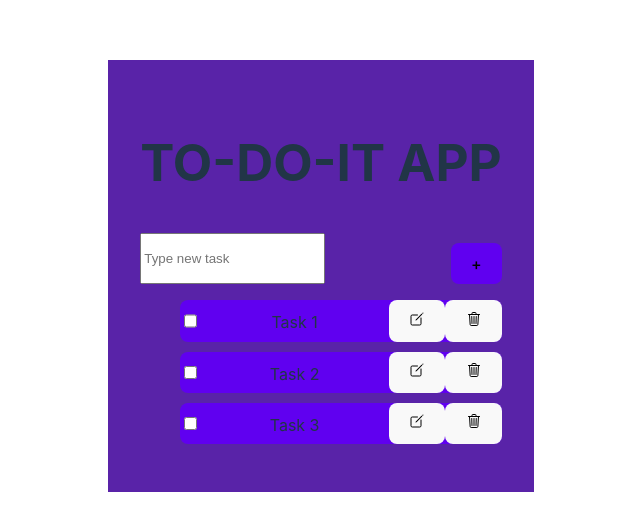
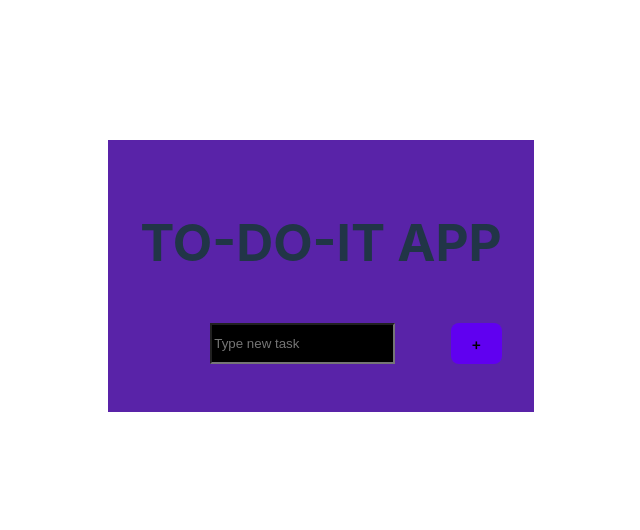
Before and after one commit to Santiago1297/my-react-task-list, a React (Vite) app in the folder my-react-app/: page / in a window 1280 px wide. Shown: the part 124-654 px from the top of the page, without its empty margins (319-959 px from the left). Built offline with nearby package versions, Linux system fonts and the light colour scheme.

Commit message:
Se termina proyecto 3

```diff
--- a/my-react-app/package.json
+++ b/my-react-app/package.json
@@ -11,7 +11,8 @@
   },
   "dependencies": {
     "react": "^18.2.0",
-    "react-dom": "^18.2.0"
+    "react-dom": "^18.2.0",
+    "uuid": "^9.0.1"
   },
   "devDependencies": {
     "@types/react": "^18.0.37",
--- a/my-react-app/src/App.css
+++ b/my-react-app/src/App.css
@@ -31,3 +31,11 @@
   margin-top: 10px;
   background-color: #6000F0;
 }
+
+.newTaskWrite {
+  display: flex;
+  justify-content: space-between;
+  margin-top: 10px;
+  margin-left: 70px;
+  background-color: #000000;
+}
--- a/my-react-app/src/App.jsx
+++ b/my-react-app/src/App.jsx
@@ -1,20 +1,20 @@
+import { useState } from "react";
 import "./App.css";
 import Header from "./components/Header";
 import { TaskInput } from "./components/TaskInput";
 import { TaskList } from "./components/TaskList";
-import { useTaskHelper } from "./Hooks/useTaskHelper";
+import { useLocalStorage } from "./Hooks/useLocalStorage";
 
 function App() {
-  const [tasks, submitTask, deleteTask] = useTaskHelper();
-  const handleSubmitTask = (description) => {
-    submitTask(description);
-  };
+  const {getLocalStorage} = useLocalStorage("task");
+  const [task, setTask] = useState(getLocalStorage());
+  const [inputText, setInputText] = useState("");
 
   return (
     <div className="App">
-      <Header />
-      <TaskInput submitTask={handleSubmitTask} />
-      <TaskList/>
+      <Header/>
+      <TaskInput todo="" task={task} setTask={setTask} inputText={inputText} setInputText={setInputText}/>
+      <TaskList task={task} setTask={setTask} inputText={inputText} setInputText={setInputText}/>
     </div>
   );
 }
--- /dev/null
+++ b/my-react-app/src/Hooks/useLocalStorage.js
@@ -0,0 +1,17 @@
+export const useLocalStorage = (key, task) => {
+      const getLocalStorage = () => {
+        const toDo = localStorage.getItem(key);
+        if (!toDo){
+            localStorage.setItem(key, JSON.stringify([]));
+            return [];
+        }
+        if (toDo){
+            return JSON.parse(toDo);
+        }
+        return toDo;
+      }
+      const setLocalStorage = () => {
+        localStorage.setItem(key, JSON.stringify(task));
+      }
+      return {getLocalStorage, setLocalStorage};
+}
--- a/my-react-app/src/Hooks/useTaskHelper.js
+++ b/my-react-app/src/Hooks/useTaskHelper.js
@@ -1,61 +1,39 @@
-import { useState, useEffect } from "react";
+import { useState, useEffect } from 'react';
+import { useLocalStorage } from './useLocalStorage';
 
-export function useTaskHelper() {
-  const [tasks, setTasks] = useState([
-    { description: "Task 1", isCompleted: false },
-    { description: "Task 2", isCompleted: false },
-    { description: "Task 3", isCompleted: false },
-  ]);
-
-  const submitTask = (description) => {
-    if (!tasks.find((task) => task.description === description)) {
-      setTasks([...tasks, { description: description, isCompleted: false }]);
-    }
-    localStorage.setItem("tasks", JSON.stringify(tasks));
-  };
-
-  const deleteTask = (description) => {
-    let index = -1;
-    for (let i = 0; i < tasks.length && index == -1; i++){
-      if(tasks[i].description === description){
-        index = i;
+export function useTaskHelper(todo, task, setTask, inputText, setInputText, newDescription) {
+  const inputData = {
+    id: new Date().getTime(),
+    description: inputText,
+    isComplete: false
+  }
+    const submitTask = () => {
+      if (inputText){
+        setTask([inputData, ...task])
+        setInputText("");
       }
     }
-    if (index!=-1){
-      setTasks(...tasks.splice(index,1))
-    }
-    localStorage.setItem("tasks", JSON.stringify(tasks));
-  };
 
-const updateTask = (description, newDescription) => {
-  let index = -1;
-  for (let i = 0; i < tasks.length && index == -1; i++){
-    if(tasks[i].description === description){
-      index = i;
-    }
+    const deleteTask = () => {
+      return task.filter(({id}) => id !== todo.id);
+    };
+
+    const updateTask = () => {
+      return task.map((taskItem) =>
+      taskItem.id === todo.id ? { ...taskItem, description: newDescription } : taskItem
+      );
+    };
+
+  const completeTask = () => {
+    return task.map((taskItem) =>
+    taskItem.id === todo.id ? { ...taskItem, isComplete: !taskItem.isComplete } : taskItem
+    )
   }
-  if (index!=-1){
-    // let updatedTasks = ...tasks
-    // let e = tasks[index];
-    tasks[index].description = newDescription;
-    setTasks(...tasks)
+
+  const {setLocalStorage} = useLocalStorage("task", task);
+    useEffect(() => {
+      setLocalStorage();
+    }, [setLocalStorage]);
+
+    return {submitTask, deleteTask, updateTask, completeTask};
   }
-  localStorage.setItem("tasks", JSON.stringify(tasks));
-}
-
-  useEffect(() => {
-    let data = localStorage.getItem("tasks");
-    if (data) {
-      const parsedData = JSON.parse(data);
-      if (Array.isArray(parsedData)) {
-        setTasks(parsedData);
-      } else if (typeof parsedData === "object") {
-        const taskList = Object.values(parsedData);
-        setTasks(taskList);
-      }
-    }
-  }, []);
-
-
-  return [tasks, submitTask, deleteTask, updateTask];
-}
--- a/my-react-app/src/components/Task.jsx
+++ b/my-react-app/src/components/Task.jsx
@@ -1,26 +1,60 @@
 import { IoCreateOutline } from "react-icons/io5";
 import { IoTrashOutline } from "react-icons/io5";
 import { useTaskHelper } from "../Hooks/useTaskHelper";
+import { useState } from "react";
 
-export const Task = (props) => {
-  const [tasks, submitTask, deleteTask, updateTask] = useTaskHelper();
-  const handleUpdateTask = () => {
-    updateTask(props.description, newDescription);
+export const Task = ({todo, task, setTask, inputText, setInputText}) => {
+  const [edit, setEdit] = useState(false)
+  const [newDescription, setNewDescription] = useState(todo.description);
+  const {deleteTask, updateTask, completeTask} = useTaskHelper(
+    todo,
+    task,
+    setTask,
+    inputText,
+    setInputText,
+    newDescription
+  );
+  const handleEdit = () => {
+    setEdit(true);
   }
+  const handleSaveEdit = () => {
+    setTask(updateTask);
+    setEdit(false);
+  };
   const handleDeleteTask = () => {
-    deleteTask(props.description);
+    setTask(deleteTask);
   };
+  const handleComplete = () => {
+    completeTask(todo);
+    setTask(completeTask);
+  };
+
   return (
     <div className="Tasks">
-      <input type="checkbox" />
-      <div className="Tasks">{props.description}</div>
+      <input type="checkbox" checked={todo.isComplete} onChange={()=>handleComplete(todo)}/>
+      {
+        edit ? (
+          <input type="text" name="" id="" value={newDescription} onChange={(e)=>setNewDescription(e.target.value)}/>
+        ):(
+          <div className="Tasks" style={{textDecoration:todo.isComplete ? "line-through":"none"}}>{todo.description}</div>
+        )
+      }
+
       <div>
-        <button onClick={handleUpdateTask}>
-          <IoCreateOutline className="modify" />
-        </button>
-        <button onClick={handleDeleteTask}>
-          <IoTrashOutline className="delete" />
-        </button>
+        {
+          edit ? (
+            <button onClick={handleSaveEdit}>Guardar</button>
+          ):(
+            <div>
+            <button onClick={handleEdit}>
+              <IoCreateOutline className="modify" />
+            </button>
+            <button onClick={handleDeleteTask}>
+              <IoTrashOutline className="delete" />
+            </button>
+          </div>
+          )
+        }
       </div>
     </div>
   );
--- a/my-react-app/src/components/TaskInput.jsx
+++ b/my-react-app/src/components/TaskInput.jsx
@@ -1,21 +1,27 @@
-import { useState, useEffect } from "react";
+import { useTaskHelper } from "../Hooks/useTaskHelper";
 
-export const TaskInput = (props) => {
-  const [inputText, setInputText] = useState("");
+export const TaskInput = ({todo, task, setTask, inputText, setInputText}) => {
+  const {submitTask} = useTaskHelper(todo, task, setTask, inputText, setInputText);
+
+  const handleChanged = (e) => {
+    e.preventDefault();
+    setInputText(e.target.value)
+  };
 
   const handleSubmit = (e) => {
     e.preventDefault();
-    props.submitTask(inputText);
-    setInputText("");
+    setTask(submitTask);
   };
 
   return (
     <form className="form" onSubmit={handleSubmit}>
       <input
+        className="newTaskWrite"
         placeholder="Type new task"
         type="text"
         value={inputText}
-        onChange={(e) => setInputText(e.target.value)}
+        onChange={handleChanged}
+        required
       />
       <button className="newTask">+</button>
     </form>
--- a/my-react-app/src/components/TaskList.jsx
+++ b/my-react-app/src/components/TaskList.jsx
@@ -1,16 +1,14 @@
 import { Task } from "./Task";
-import { useTaskHelper } from "../Hooks/useTaskHelper";
 
-export const TaskList = (props) => {
-  const [tasks, submitTask, deleteTask] = useTaskHelper();
+export const TaskList = ({task, setTask, inputText, setInputText}) => {
 
   return (
     <ul>
-      {tasks.map((task) => (
-        <div key={task.description}>
-          <Task description={task.description} />
-        </div>
-      ))}
+      {task.map((todo) => {
+        return(
+          <Task key={todo.id} todo={todo} task={task} setTask={setTask} inputText={inputText} setInputText={setInputText}/>
+        )
+      })}
     </ul>
   );
 };
```
Also changed, not shown: 1 other file (tests, documents, lock files or other folders).
